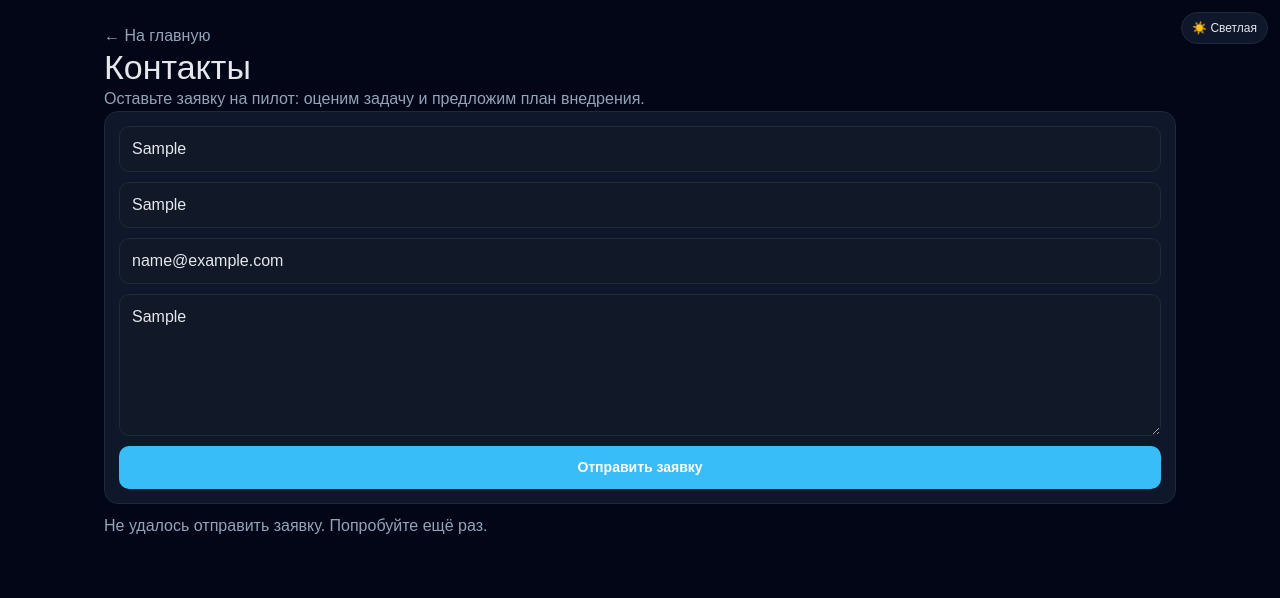
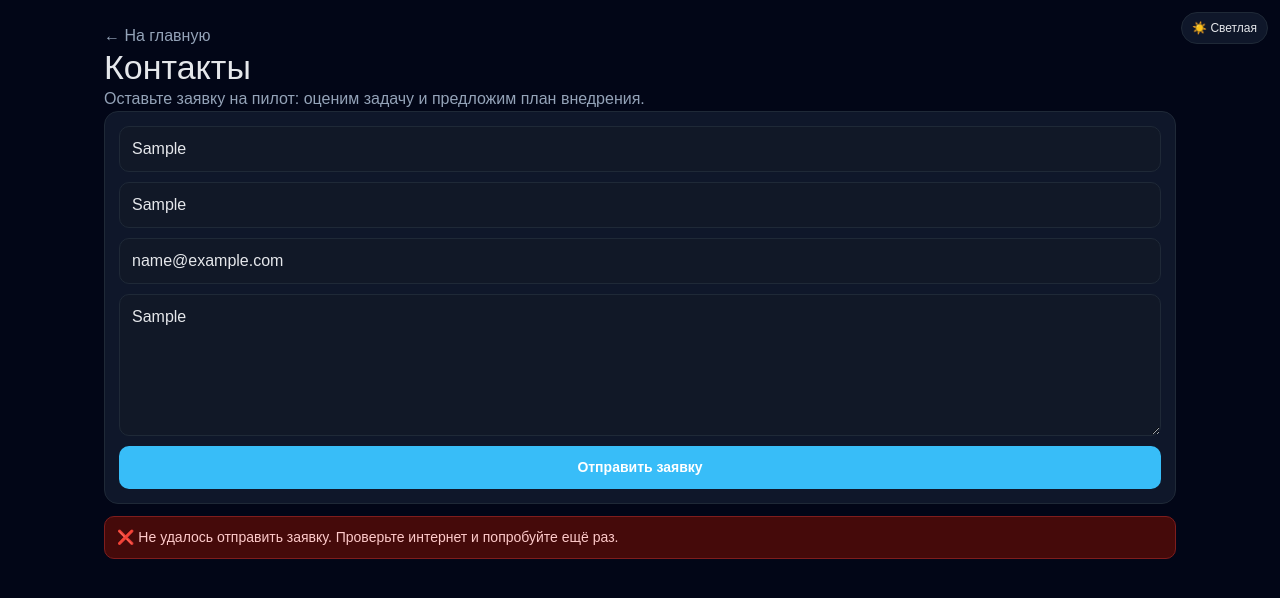
Before and after one commit to rokokzk87/portfolio, a Next.js app: page /contact in a window 1280 px wide. Both pictures are taken after typing "Sample", "Sample", "name@example.com", "Sample" into the empty fields and a click on the button "Отправить заявку". Shown: the top 598 px of the page. Built offline with nearby package versions, Linux system fonts and the light colour scheme; no server answers.

Commit message:
Improve contact form UX with clear success/error states and lead ID

```diff
--- a/src/app/contact/page.tsx
+++ b/src/app/contact/page.tsx
@@ -31,20 +31,29 @@ export default function ContactPage() {
 
       if (!res.ok) throw new Error("request_failed");
 
+      const data = (await res.json()) as { id?: number };
       setStatus("ok");
-      setMessage("Заявка отправлена. Мы свяжемся с вами.");
+      setMessage(`✅ Заявка отправлена успешно${data?.id ? ` (ID: ${data.id})` : ""}. Мы скоро свяжемся с вами.`);
       e.currentTarget.reset();
     } catch {
       setStatus("error");
-      setMessage("Не удалось отправить заявку. Попробуйте ещё раз.");
+      setMessage("❌ Не удалось отправить заявку. Проверьте интернет и попробуйте ещё раз.");
     }
   };
+
+  const statusStyle =
+    status === "ok"
+      ? { border: "1px solid #14532d", background: "#052e16", color: "#bbf7d0" }
+      : status === "error"
+        ? { border: "1px solid #7f1d1d", background: "#450a0a", color: "#fecaca" }
+        : { border: "1px solid var(--border)", background: "var(--surface)", color: "var(--muted)" };
 
   return (
     <main className="app-shell container" style={{ paddingTop: 24, paddingBottom: 40 }}>
       <Link href="/" className="text-muted">← На главную</Link>
       <h1>Контакты</h1>
       <p className="text-muted">Оставьте заявку на пилот: оценим задачу и предложим план внедрения.</p>
+
       <form className="card" style={{ padding: 14, display: "grid", gap: 10 }} onSubmit={onSubmit}>
         <input className="input" name="name" placeholder="Имя" required minLength={2} />
         <input className="input" name="company" placeholder="Компания" required minLength={2} />
@@ -54,7 +63,10 @@ export default function ContactPage() {
           {status === "loading" ? "Отправка..." : "Отправить заявку"}
         </button>
       </form>
-      {message ? <p className="text-muted" style={{ marginTop: 10 }}>{message}</p> : null}
+
+      {message ? (
+        <div style={{ marginTop: 12, borderRadius: 10, padding: "10px 12px", fontSize: 14, ...statusStyle }}>{message}</div>
+      ) : null}
     </main>
   );
 }
```
